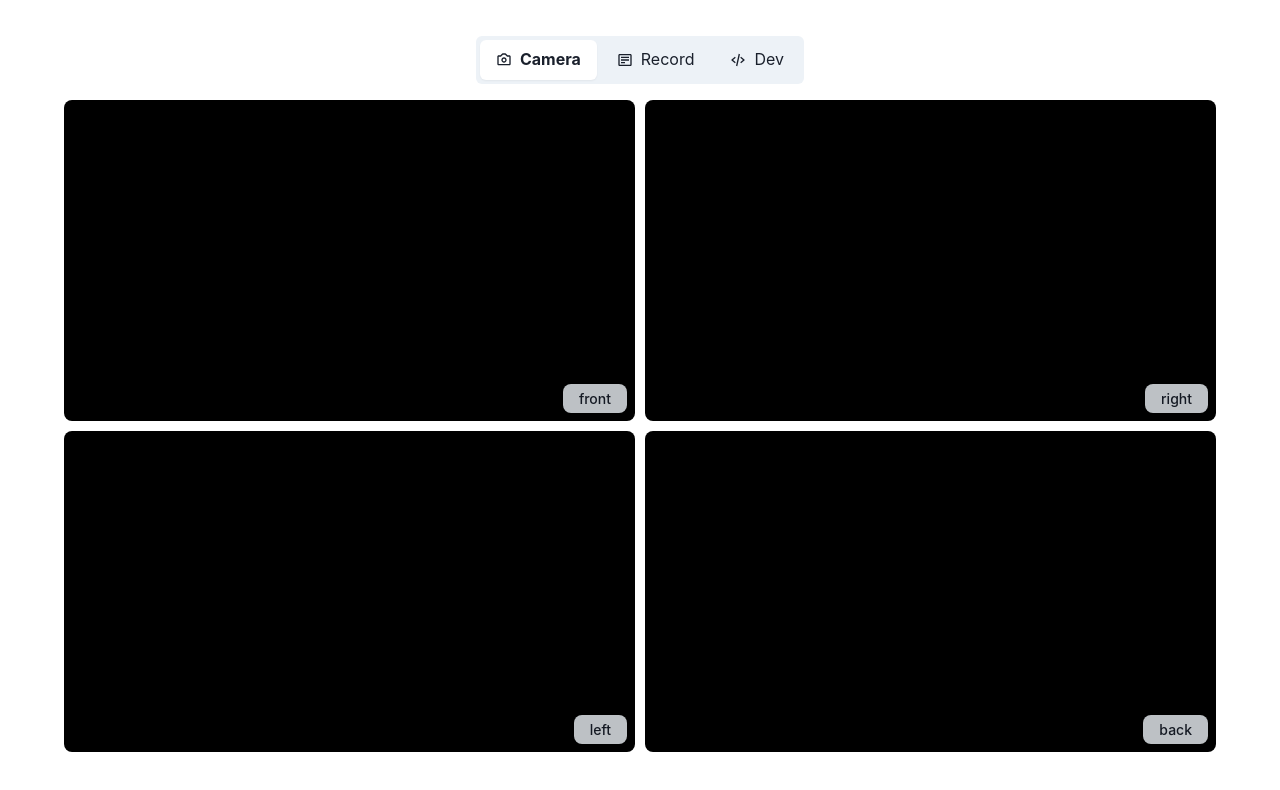
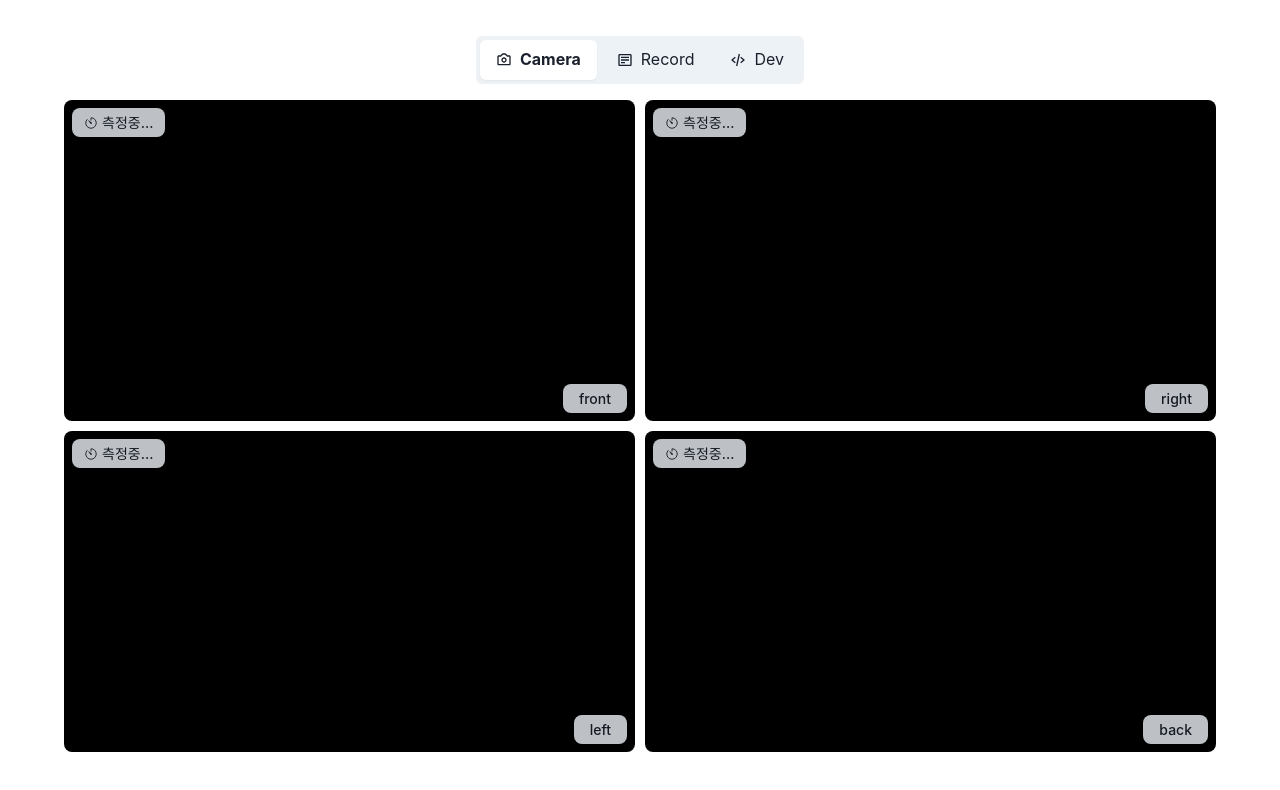
Before and after one commit to KNU-team-kim/capstone-design-fe, a Next.js app: page / in a window 1280 px wide. Shown: the top 790 px of the page. Built offline with nearby package versions, Linux system fonts and the light colour scheme; no server answers.

Commit message:
feat: 딜레이 라벨 추가

```diff
--- a/src/components/DelayLabel.tsx
+++ b/src/components/DelayLabel.tsx
@@ -12,7 +12,7 @@ const DelayLabel = ({ delay }: Props) => {
   return (
     <Box
       bg="gray.100"
-      borderRadius="xl"
+      borderRadius="lg"
       px={3}
       py={1}
       fontSize="sm"
--- a/src/components/WebcamAiortc.tsx
+++ b/src/components/WebcamAiortc.tsx
@@ -4,6 +4,7 @@ import { useEffect, useRef, useState } from 'react'
 
 import CameraBox from '@/components/CameraBox'
 import DirectionTag, { Direction } from '@/components/DirectionTag'
+import DelayLabel from '@/components/DelayLabel'
 
 const DIRECTION_LABELS: Record<number, Direction> = {
   0: 'front',
@@ -20,20 +21,21 @@ export default function WebcamAiortc() {
 
   const videoRefs = [videoRef0, videoRef1, videoRef2, videoRef3]
   const [expandedCam, setExpandedCam] = useState<number | null>(null)
-
-  useEffect(() => {
-    videoRefs.forEach((ref, index) => {
-      if (ref.current) {
-        detectColorChange(ref.current, DIRECTION_LABELS[index])
-      }
-    })
-  }, [])
+  const [delays, setDelays] = useState<(number | null)[]>([null, null, null, null])
 
   const handleBackgroundClick = () => {
     if (expandedCam !== null) setExpandedCam(null)
   }
 
-  const detectColorChange = (video: HTMLVideoElement, direction: Direction) => {
+  const updateDelay = (camIndex: number, delay: number) => {
+    setDelays((prev) => {
+      const next = [...prev]
+      next[camIndex] = delay
+      return next
+    })
+  }
+
+  const detectColorChange = (video: HTMLVideoElement, direction: Direction, camIndex: number) => {
     const canvas = document.createElement('canvas')
     const ctx = canvas.getContext('2d')
     let lastColor = ''
@@ -74,6 +76,8 @@ export default function WebcamAiortc() {
         console.log(
           `[Delay] ${direction}: ${currentColor}\n  감지시각: ${now.toISOString()}\n  기준시각: ${expected.toISOString()}\n  지연시간(ms): ${delayMs}`
         )
+
+        updateDelay(camIndex, delayMs)
       }
 
       requestAnimationFrame(analyze)
@@ -81,6 +85,14 @@ export default function WebcamAiortc() {
 
     analyze()
   }
+
+  useEffect(() => {
+    videoRefs.forEach((ref, index) => {
+      if (ref.current) {
+        detectColorChange(ref.current, DIRECTION_LABELS[index], index)
+      }
+    })
+  }, [])
 
   return (
     <div
@@ -127,6 +139,9 @@ export default function WebcamAiortc() {
           <div style={{ position: 'absolute', bottom: '8px', right: '8px' }}>
             <DirectionTag direction={DIRECTION_LABELS[expandedCam]} />
           </div>
+          <div style={{ position: 'absolute', top: '8px', left: '8px' }}>
+            <DelayLabel delay={delays[expandedCam]} />
+          </div>
         </div>
       )}
 
@@ -164,10 +179,11 @@ export default function WebcamAiortc() {
               }}
             >
               <CameraBox camNum={cam} videoRef={videoRefs[cam]} />
-              <div
-                style={{ position: 'absolute', bottom: '8px', right: '8px' }}
-              >
+              <div style={{ position: 'absolute', bottom: '8px', right: '8px' }}>
                 <DirectionTag direction={DIRECTION_LABELS[cam]} />
+              </div>
+              <div style={{ position: 'absolute', top: '8px', left: '8px' }}>
+                <DelayLabel delay={delays[cam]} />
               </div>
             </div>
           ))}
```
